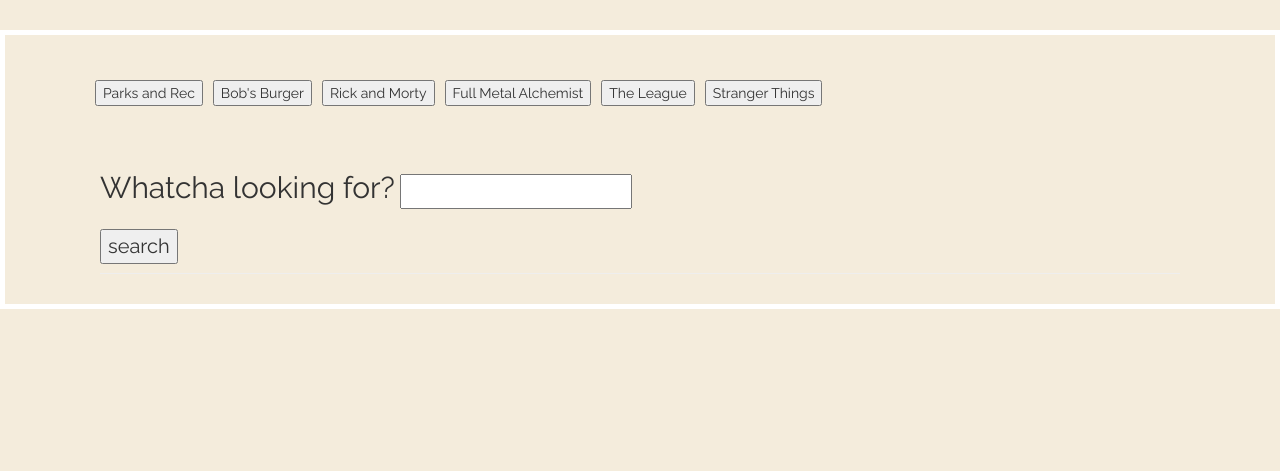
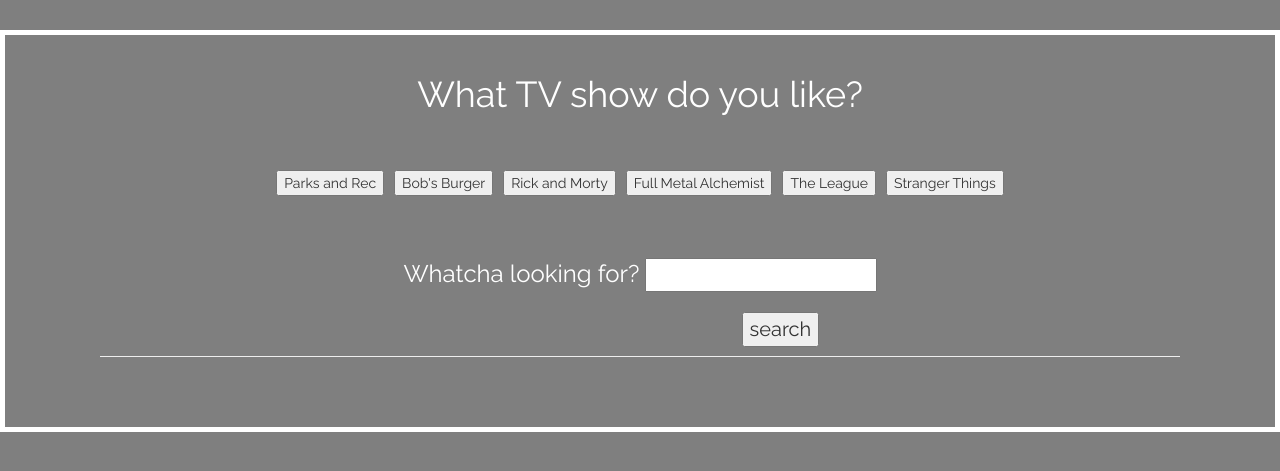
Before and after one commit to Melissa414/giphyApi, a PHP site: page / in a window 1280 px wide. Shown: the top 471 px of the page. Run offline with PHP 8.4, Linux system fonts and the light colour scheme; some libraries are stand-ins or nearby versions; some web fonts are replaced.

Commit message:
changed background

```diff
--- a/assets/css/style.css
+++ b/assets/css/style.css
@@ -3,14 +3,24 @@
     font-family: 'Lato', sans-serif;
     font-family: 'Source Sans Pro', sans-serif;
     font-family: 'Raleway', sans-serif;
-    background-color: #f4ecdc;
+    background-color: #7F7F7F;
     border: 5px solid white;
     margin-top: 30px;
 }
 
 #button-list {
     margin: 20px;
-    butto
+    text-align: center;
+}
+
+h1 {
+    color: white;
+    text-align: center;
+}
+
+h2 {
+    color: white;
+    font-size: 24px;
 }
 
 .giphybutton {
@@ -20,10 +30,12 @@
 #giphy-form {
     margin: 30px;
     font-size: 20px;
+    text-align: center;
 }
 
 #addGiphy {
     margin-top: 10px;
+    margin-left: 26%;
 }
 
 img {
@@ -31,6 +43,12 @@
     width: 35%;
     height: 35%;
     margin: 20px;
-    padding: 10px;
-    float: left;
 }
+
+p {
+    color: white;
+    display: inline;
+    list-style: circle;
+    margin: 20px;
+    background-color: #7F7F7F;
+}
--- a/assets/javascript/app.js
+++ b/assets/javascript/app.js
@@ -40,7 +40,7 @@
                 p = $('<p>');
                 p.text('Rating: ' + gif.rating);
                 container.append(p)
-                // ('#gifsView').append(p);
+                    // ('#gifsView').append(p);
             });
         });
 };
--- a/index.html
+++ b/index.html
@@ -13,6 +13,9 @@
 <body>
     <div class="container">
         <br>
+        <header id="header" class="headline"><h1> What TV show do you like? </h1></header>
+        <br>
+        </header><!-- /header -->
         <div id="button-list"></div>
         <form id="giphy-form">
             <div class="page-header">
@@ -24,13 +27,12 @@
                 <input id="addGiphy" type="submit" value="search">
         </form>
         </div>
+        <br>
+        <p></p>
         <div id="gifsView"></div>
-        <div id="allTheGifs"></div>
-    </div>
-    </div>
-    <!--Jquery-->
-    <script src="http://code.jquery.com/jquery-2.1.3.min.js"></script>
-    <script type="text/javascript" src="assets/javascript/app.js"></script>
+        <!--Jquery-->
+        <script src="http://code.jquery.com/jquery-2.1.3.min.js"></script>
+        <script type="text/javascript" src="assets/javascript/app.js"></script>
 </body>
 
 </html>
```
